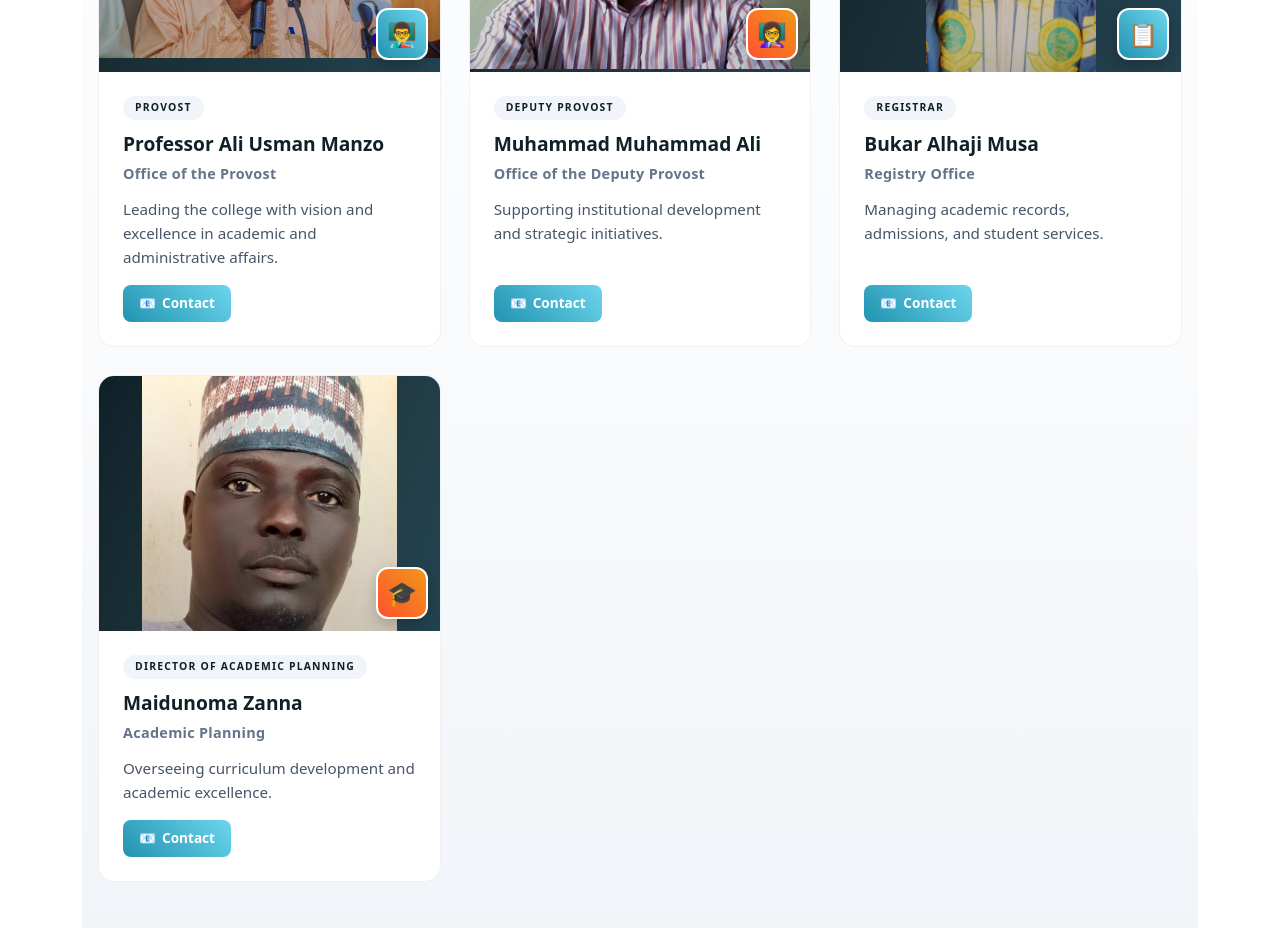
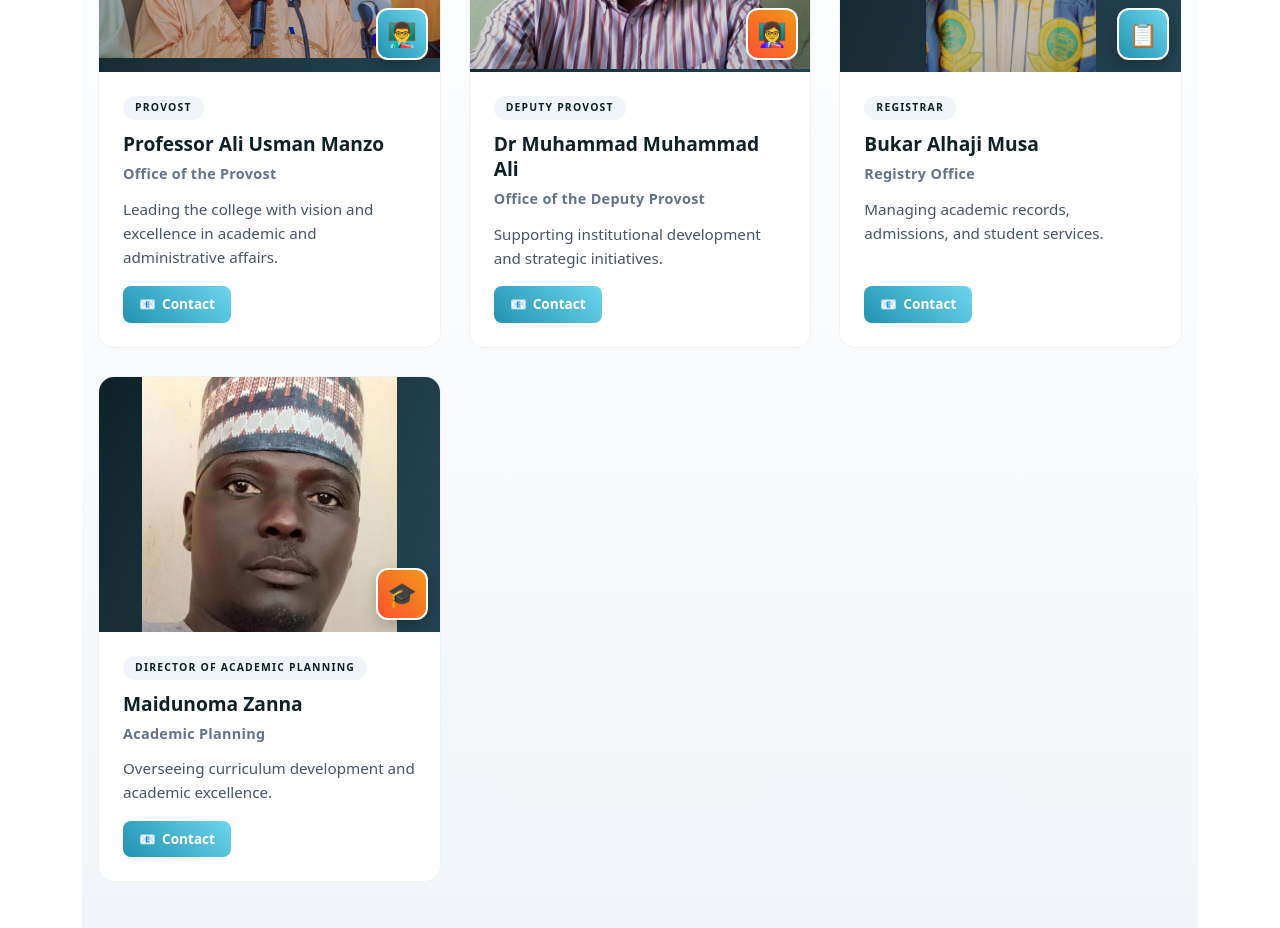
Before and after one commit to musaadamu/coels, a React (Vite) app in the folder frontend/: page / in a window 1280 px wide. Shown: the part 4800-5728 px from the top of the page. Built offline with nearby package versions, Linux system fonts and the light colour scheme.

Commit message:
deputy provost Dr title

```diff
--- a/frontend/src/components/LeadershipProfiles.jsx
+++ b/frontend/src/components/LeadershipProfiles.jsx
@@ -14,7 +14,7 @@ const LeadershipProfiles = () => {
     },
     {
       title: 'Deputy Provost',
-      name: 'Muhammad Muhammad Ali',
+      name: 'Dr Muhammad Muhammad Ali',
       office: 'Office of the Deputy Provost',
       bio: 'Supporting institutional development and strategic initiatives.',
       image: '/images/image30.jpg',
```
